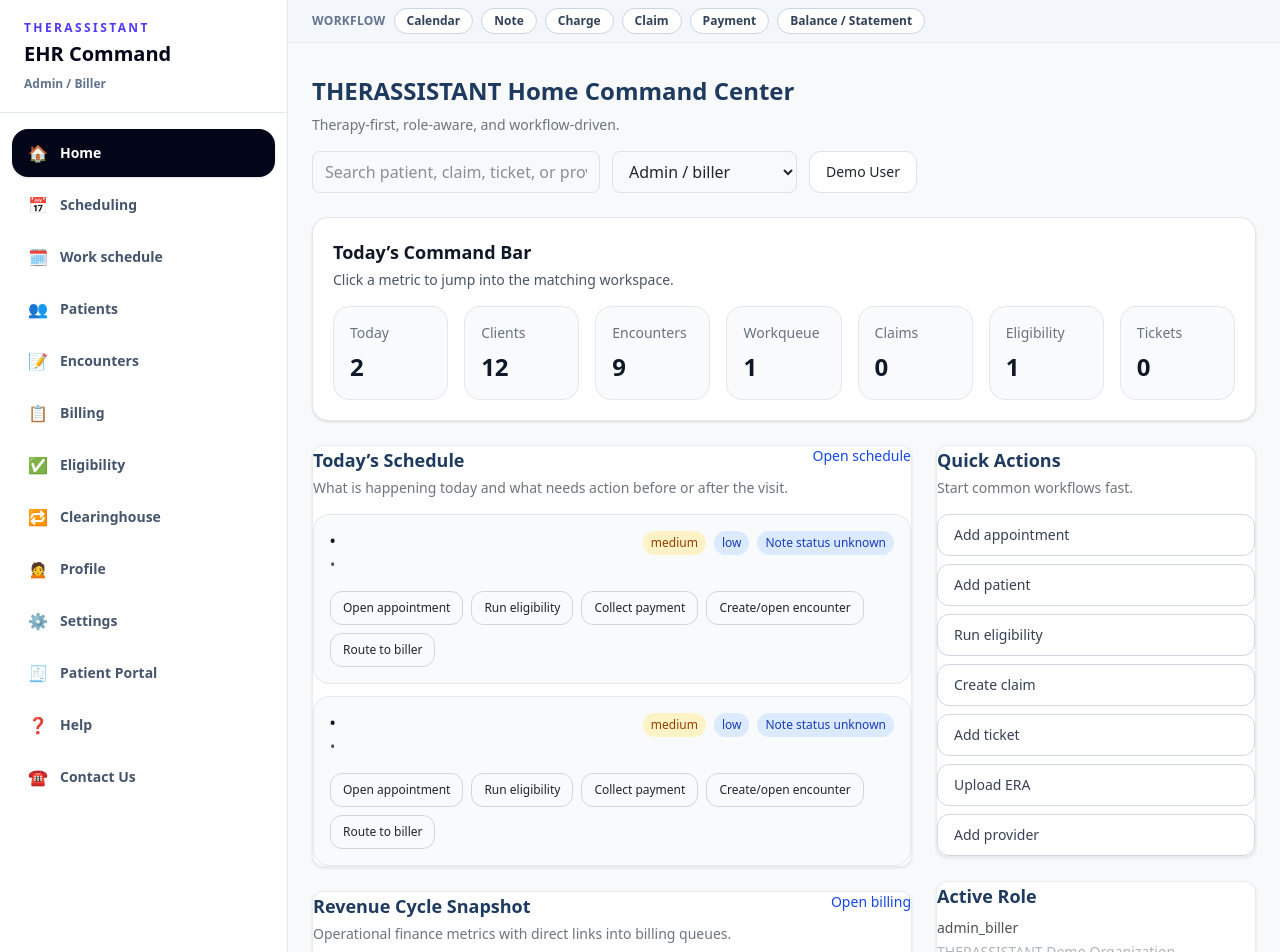
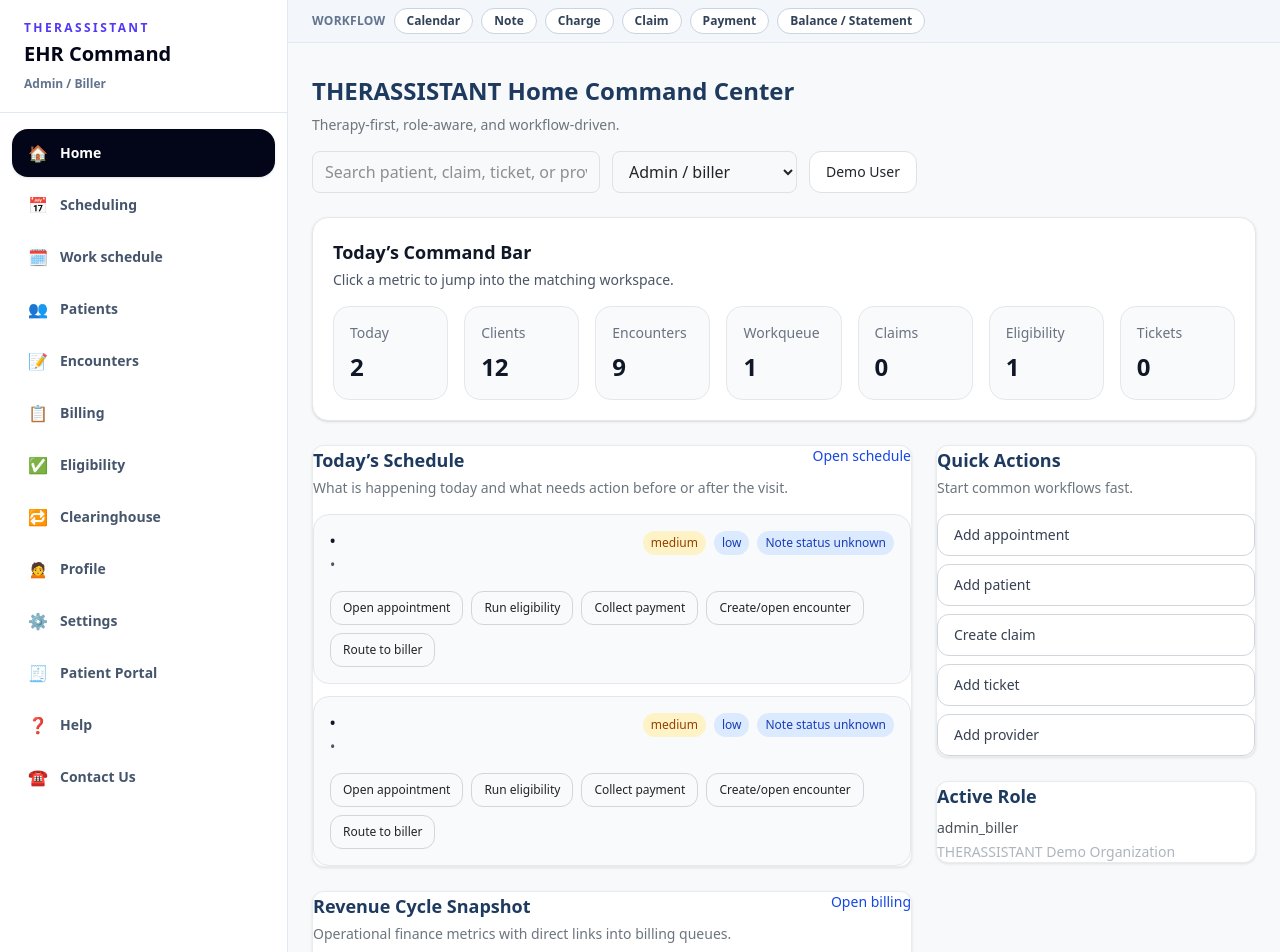
Before and after one commit to therassistantllc/therassistantold, a Next.js app: page / in a window 1280 px wide. Shown: the top 952 px of the page. Built offline with nearby package versions, Linux system fonts and the light colour scheme.

Commit message:
Remove duplicate dashboard workflow navigation

```diff
--- a/components/dashboard/QuickActionsMenu.tsx
+++ b/components/dashboard/QuickActionsMenu.tsx
@@ -6,10 +6,8 @@ import Link from "next/link";
 const actions = [
   { href: "/scheduling/new", label: "Add appointment" },
   { href: "/patients/new", label: "Add patient" },
-  { href: "/insurance/eligibility", label: "Run eligibility" },
   { href: "/claims/create", label: "Create claim" },
   { href: "/tickets", label: "Add ticket" },
-  { href: "/billing/payment-imports", label: "Upload ERA" },
   { href: "/staff", label: "Add provider" },
 ];
 
```
